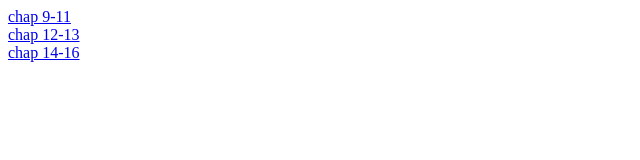
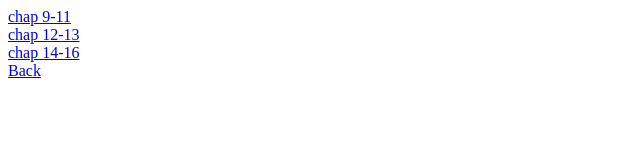
Before and after one commit to HamzaYaisr/js-assingment-4, a plain HTML site: page index.html in a window 1280 px wide. Shown: the full height of the page, 0-640 px from the left. Drawn offline with Linux system fonts and the light colour scheme.

Commit message:
Update index.html

```diff
--- a/index.html
+++ b/index.html
@@ -9,9 +9,9 @@
 
         <a href="chapter 9-11/index.html"> chap 9-11</a> <br>
         <a href="chap 12 -13/index.html"> chap 12-13</a> <br>
-        <a href="chap 14-16/index.html"> chap 14-16</a>
+        <a href="chap 14-16/index.html"> chap 14-16</a> <br>
 
-
+    <a href="../../../index.html"> Back</a>
 
 </body>
 </html>
```
